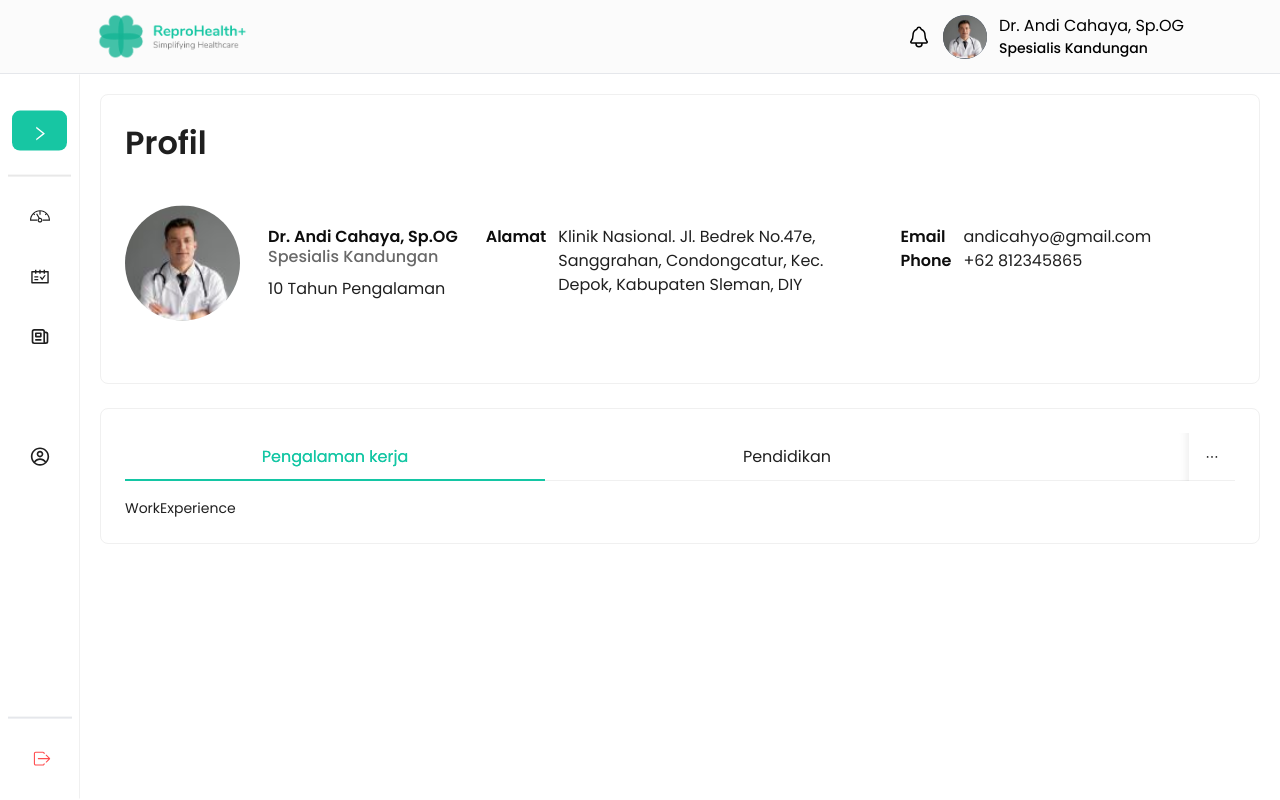
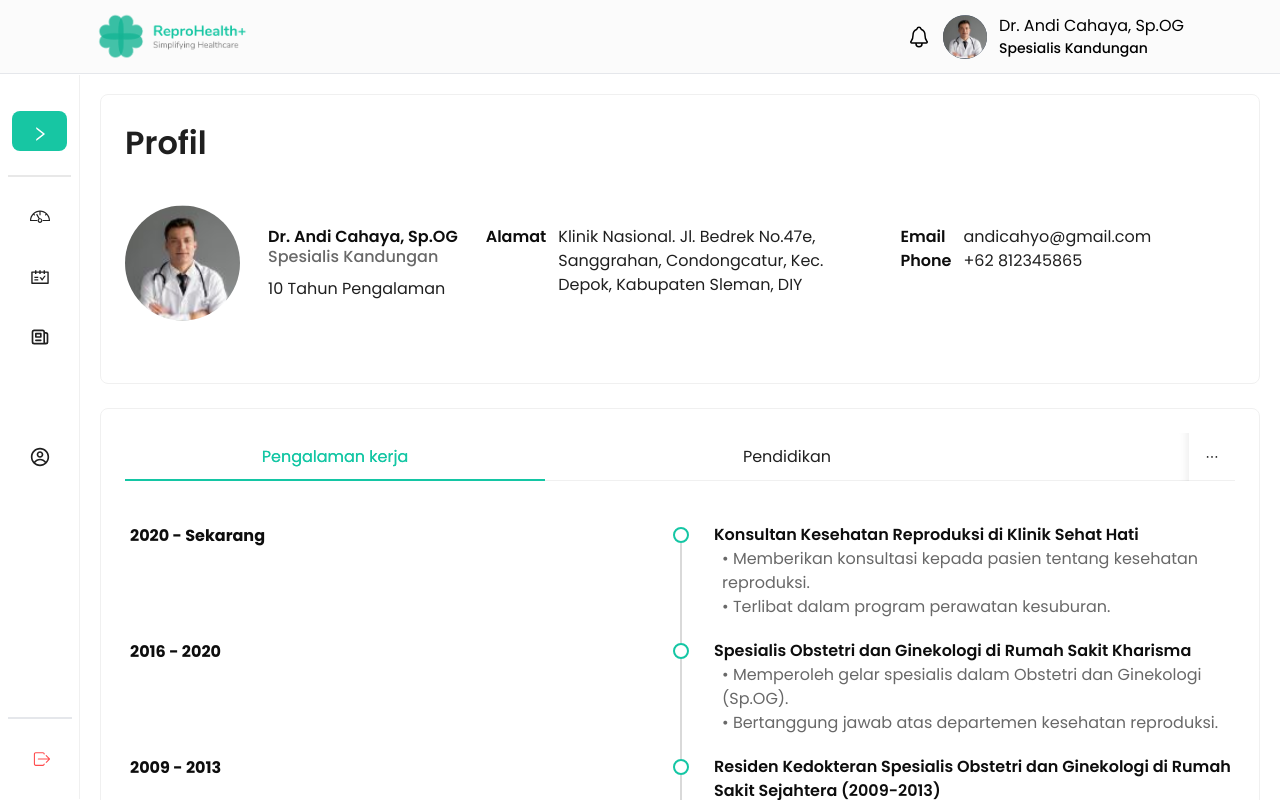
Before and after one commit to team-capstone-1/fe-repro-health, a React (Vite) app: page /dashboard/profil in a window 1280 px wide. Shown: the top 800 px of the page. Built offline with nearby package versions, Linux system fonts and the light colour scheme; some icons are missing.

Commit message:
feat: Timeline for Work Experience

```diff
--- a/src/index.css
+++ b/src/index.css
@@ -19,6 +19,26 @@
 .icon-footer {
   @apply flex h-8 w-8 cursor-pointer place-content-center items-center rounded-full border-2 border-white hover:border-green-100 hover:text-green-100 hover:duration-300;
 }
+
+.ant-timeline-item-head-custom {
+  padding-block: 0 !important;
+}
+
+.ant-tabs-content-holder{
+  margin: 2px;
+  padding: 3px;
+
+}
+
+.ant-timeline-item-label{
+  /* text-align: left !important;
+  justify-content: flex-end !important;
+  width: 10rem !important; */
+}
+
+/* .ant-timeline-item-left {
+  left: -2rem;
+} */
 
 h1,
 h2,
--- a/src/views/app-views/profile/components/WorkExperience.jsx
+++ b/src/views/app-views/profile/components/WorkExperience.jsx
@@ -1,7 +1,104 @@
-import React from 'react'
+import React, { useState } from "react";
+import { Timeline, ConfigProvider } from "antd";
 
 export default function WorkExperience() {
+
+  const data = [
+    {
+      year: "2020 - Sekarang",
+      job: "Konsultan Kesehatan Reproduksi di Klinik Sehat Hati",
+      description: [
+        "Memberikan konsultasi kepada pasien tentang kesehatan reproduksi.",
+        "Terlibat dalam program perawatan kesuburan.",
+      ],
+    },
+    {
+      year: "2016 - 2020",
+      job: "Spesialis Obstetri dan Ginekologi di Rumah Sakit Kharisma",
+      description: [
+        "Memperoleh gelar spesialis dalam Obstetri dan Ginekologi (Sp.OG).",
+        "Bertanggung jawab atas departemen kesehatan reproduksi.",
+      ],
+    },
+    {
+      year: "2009 - 2013",
+      job: "Residen Kedokteran Spesialis Obstetri dan Ginekologi di Rumah Sakit Sejahtera (2009-2013)",
+      description: [
+        "Melanjutkan pendidikan medis ke tingkat spesialisasi.",
+        "Mengambil tanggung jawab dalam perawatan kehamilan dan persalinan.",
+      ],
+    },
+    {
+      year: "2005 - 2009",
+      job: "Dokter Muda di Klinik Sejahtera",
+      description: [
+        "Bertanggung jawab atas perawatan prenatal, persalinan, dan perawatan pasien ginekologi.",
+        "Menjalani praktik bedah obstetri dan ginekologi.",
+      ],
+    },
+  ];
+
+  const CustomDot = ({ onClick, selected }) => (
+    <button
+      onClick={onClick}
+      style={{
+        width: 16,
+        height: 16,
+        border: "2px solid #14C6A4",
+        borderRadius: "50%",
+        backgroundColor: selected ? "#14C6A4" : "#FFFFFF",
+        marginBlock: 0,
+        margin: 0,
+        padding: 0,
+      }}
+    />
+  );
+
+  const [selectedDot, setSelectedDot] = useState(null);
+
+  const handleDotClick = (index) => {
+    setSelectedDot(index);
+  };
+
+  const timelineItems = data.map((items, index) => ({
+    label: <p className="text-base font-bold text-grey-900 mr-3 text-left">{items.year}</p>,
+    dot: (
+      <CustomDot
+        onClick={() => handleDotClick(index)}
+        selected={selectedDot === index}
+
+      />
+    ),
+    children: (
+      <div className="">
+        <p className="font-semibold text-grey-900 ml-3">{items.job}</p>
+        {items.description.map((desc, descIndex) => (
+          <p
+            key={descIndex}
+            className="ml-5 text-base font-normal text-grey-300"
+          >
+            &bull; {desc}
+          </p>
+        ))}
+      </div>
+    ),
+  }));
+
   return (
-    <div>WorkExperience</div>
-  )
+    <ConfigProvider
+      theme={{
+        components: {
+          Timeline: {
+            tailColor: "#D9D9D9",
+          },
+        },
+        token: {
+          colorPrimary: "#14C6A4",
+          colorTextLabel: "#0D0D0D",
+        },
+      }}
+    >
+      <Timeline mode="left" items={timelineItems} className="my-7"/>
+    </ConfigProvider>
+  );
 }
```
